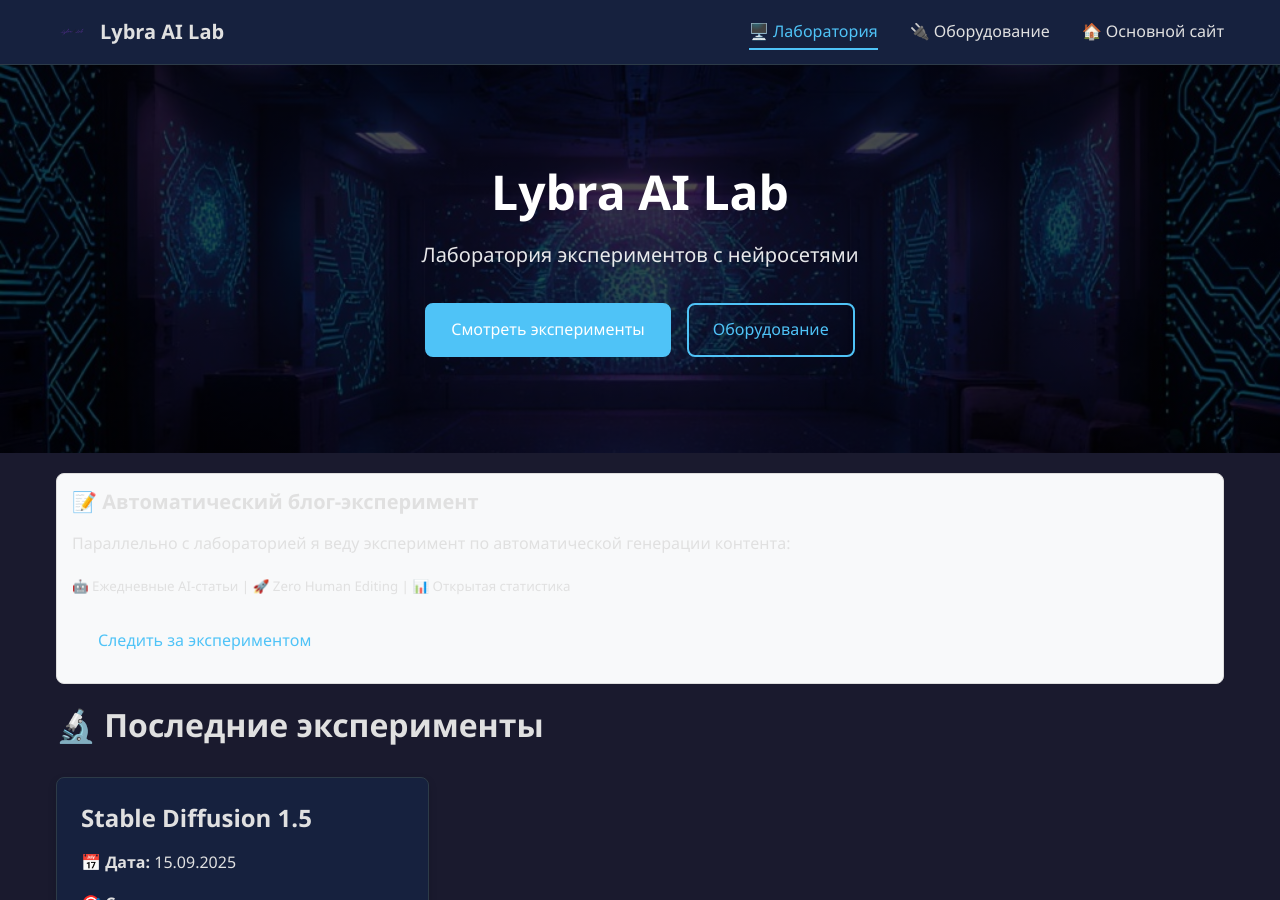
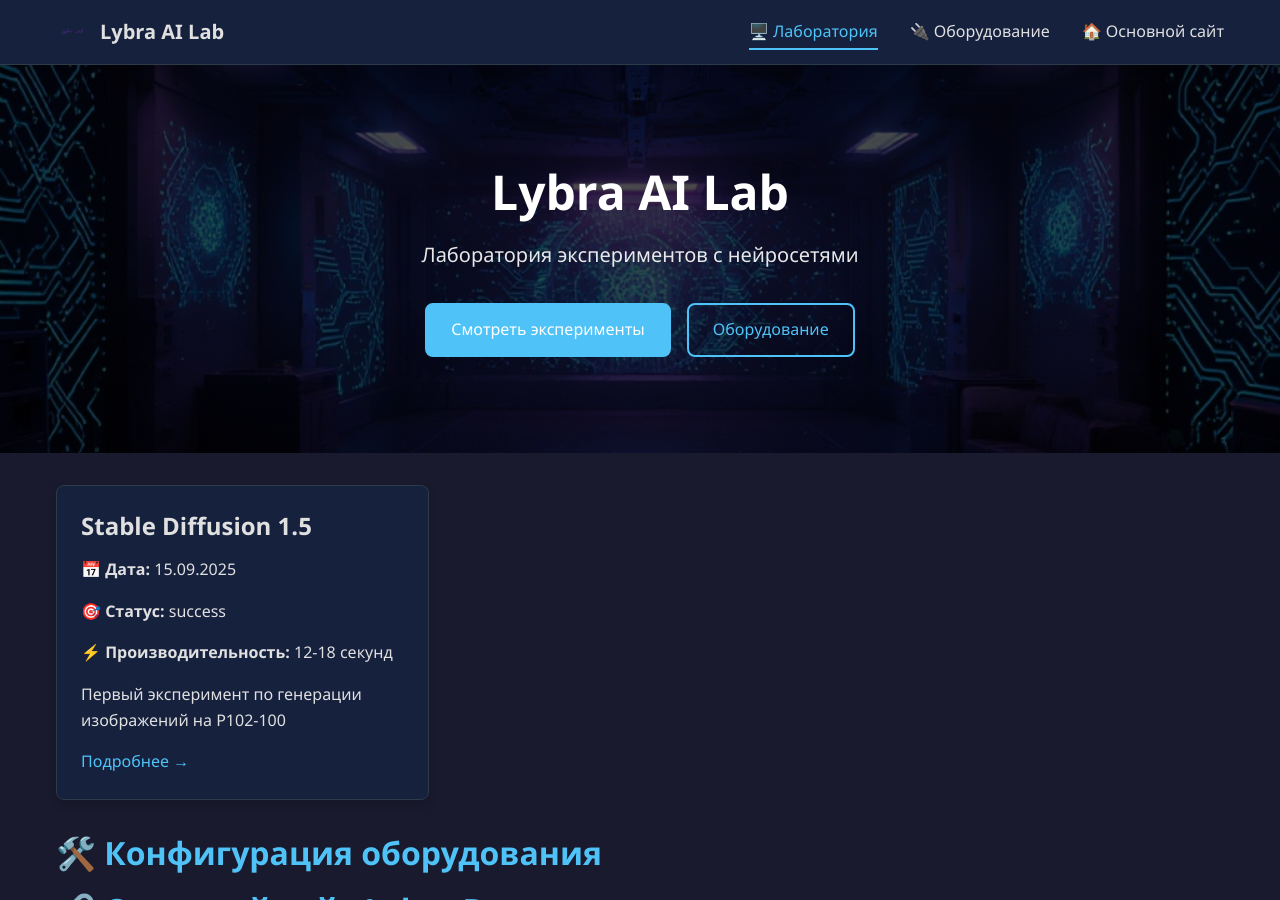
Before and after one commit to lybra-bee/lybra-ai-lab, a Jekyll site: the page built from index.md, in a window 1280 px wide and 900 px high. Built offline with Jekyll 4.4.1, drawn with Linux system fonts in a browser that asks for light colours.

Commit message:
Update index.md

```diff
--- a/index.md
+++ b/index.md
@@ -3,14 +3,6 @@ layout: home
 title: "Lybra AI Lab"
 description: "Лаборатория экспериментов с нейросетями"
 ---
-
-<div class="blog-promo" style="border: 1px solid #ddd; padding: 15px; margin: 20px 0; border-radius: 8px; background: #f8f9fa;">
-  <h4>📝 Автоматический блог-эксперимент</h4>
-  <p>Параллельно с лабораторией я веду эксперимент по автоматической генерации контента:</p>
-  <p><small>🤖 Ежедневные AI-статьи | 🚀 Zero Human Editing | 📊 Открытая статистика</small></p>
-  <a href="https://lybra-bee.github.io/" class="btn btn-outline-primary btn-sm">Следить за экспериментом</a>
-</div>
-## 🔬 Последние эксперименты
 
 <div class="cards-grid">
 {% for experiment in site.experiments limit:3 %}
```
